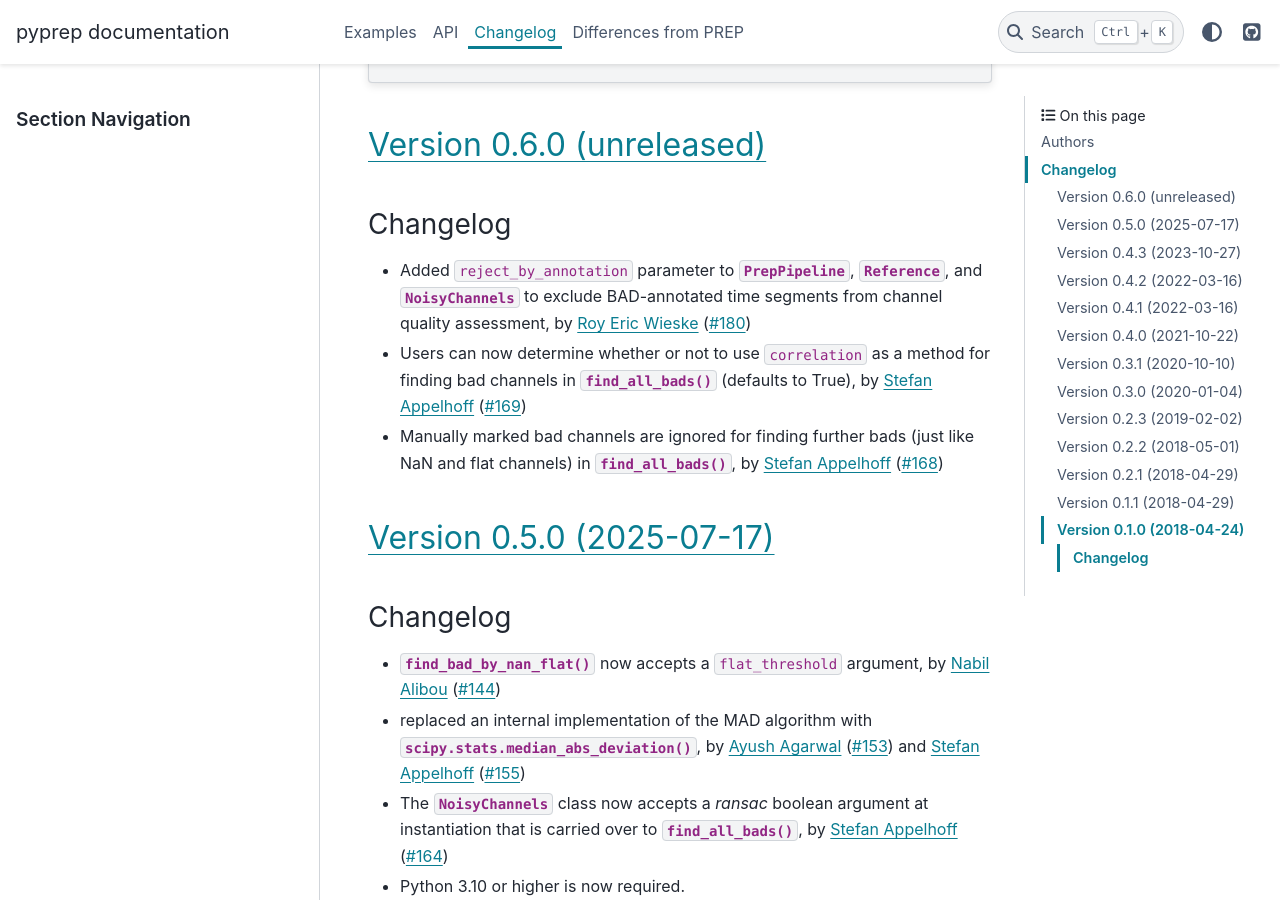
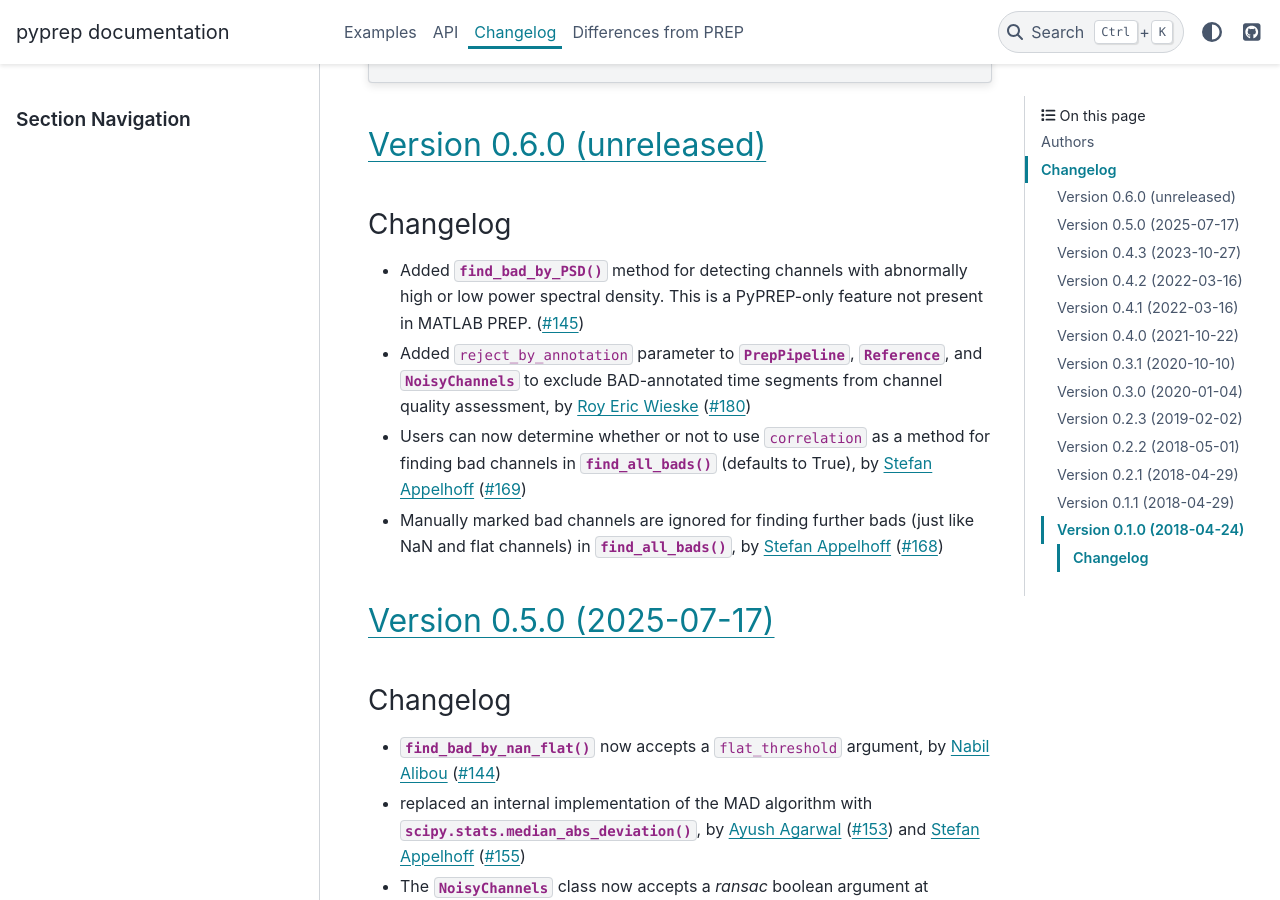
Before and after one commit to sappelhoff/pyprep, a Sphinx documentation site: the page built from docs/changelog.rst, in a window 1280 px wide and 900 px high, scrolled down 767 px. Built offline with Sphinx 7.4.7 and the PyData theme 0.15.4, drawn with Linux system fonts in a browser that asks for light colours; the version number could not be read and is left out.

Commit message:
update changelog

```diff
--- a/docs/changelog.rst
+++ b/docs/changelog.rst
@@ -26,6 +26,7 @@ Version 0.6.0 (unreleased)
 
 Changelog
 ~~~~~~~~~
+- Added :meth:`~pyprep.NoisyChannels.find_bad_by_PSD` method for detecting channels with abnormally high or low power spectral density. This is a PyPREP-only feature not present in MATLAB PREP. (:gh:`145`)
 - Added ``reject_by_annotation`` parameter to :class:`~pyprep.PrepPipeline`, :class:`~pyprep.Reference`, and :class:`~pyprep.NoisyChannels` to exclude BAD-annotated time segments from channel quality assessment, by `Roy Eric Wieske`_ (:gh:`180`)
 - Users can now determine whether or not to use ``correlation`` as a method for finding bad channels in :meth:`~pyprep.NoisyChannels.find_all_bads` (defaults to True), by `Stefan Appelhoff`_ (:gh:`169`)
 - Manually marked bad channels are ignored for finding further bads (just like NaN and flat channels) in :meth:`~pyprep.NoisyChannels.find_all_bads`, by `Stefan Appelhoff`_ (:gh:`168`)
```
